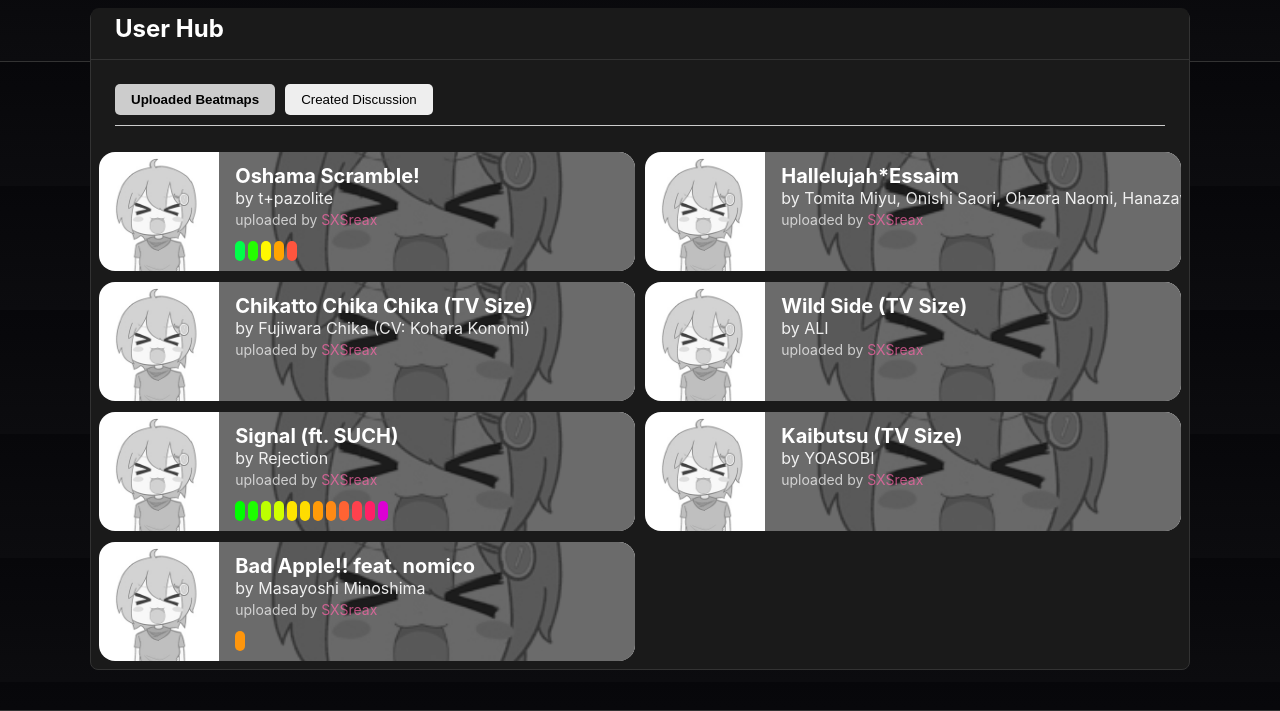
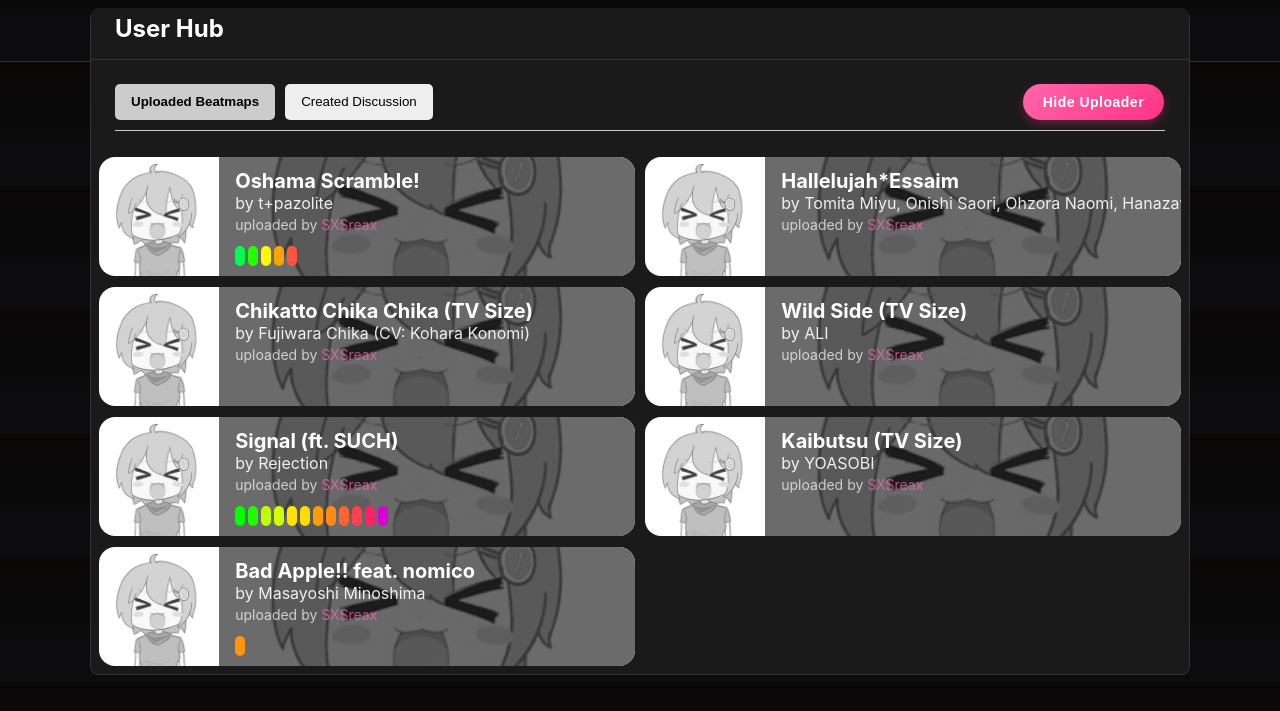
Before and after one commit to SXSreax/Osu-Web, a Flask app: page /user_hub/ in a window 1280 px wide. Shown: the part 62-773 px from the top of the page. Run offline with Flask 3, Linux system fonts and the light colour scheme; a user stored in the database is signed in; some libraries are stand-ins or nearby versions.

Commit message:
Implement user uploader hide function
Add user uploader hide function. User can now hide their uploader name. Create new column in database call uploader_h as a Boolean. create function at user hub and beatmap page.

```diff
--- a/app/extensions.py
+++ b/app/extensions.py
@@ -1,5 +1,7 @@
 from flask_socketio import SocketIO
 from flask_mail import Mail
+from flask_sqlalchemy import SQLAlchemy
 
 socketio = SocketIO(cors_allowed_origins="*")
 mail = Mail()
+db = SQLAlchemy()
--- a/app/models.py
+++ b/app/models.py
@@ -15,6 +15,7 @@ class User(db.Model, UserMixin):
     password = db.Column(db.String(255), nullable=False)
     avatar = db.Column(db.String(255), nullable=True)
     banner = db.Column(db.String(255), nullable=True)
+    uploader_h = db.Column(db.Boolean, nullable=False, default=False)
 
     def __repr__(self):
         return f'<User {self.username}>'
--- a/app/routes/pages/beatmaps.py
+++ b/app/routes/pages/beatmaps.py
@@ -26,7 +26,7 @@ def beatmaps():
 
         user = User.query.get(bms.uploader)
         if user:
-            uploader = user.username
+            uploader = "********" if user.uploader_h else user.username
         else:
             uploader = "anonymous"
 
--- a/app/routes/pages/user_hub.py
+++ b/app/routes/pages/user_hub.py
@@ -1,6 +1,6 @@
 from flask import Blueprint, render_template, flash, redirect, url_for, current_app, request
 from flask_login import current_user, login_required
-from app.models import Beatmap, BeatmapDiff, Discussion, User
+from app.models import Beatmap, BeatmapDiff, Discussion, User, db
 import os
 import random
 
@@ -66,3 +66,11 @@ def user_hub():
         })
 
     return render_template('pages/user_hub.html', beatmaps=beatmap_card, discussions=discussions)
+
+@user_hub_bp.route("/user_hub/hide", methods=["POST"])
+@login_required
+def hide():
+    current_user.uploader_h = not current_user.uploader_h
+    db.session.commit()
+    print("pass")
+    return redirect(url_for("user_hub.user_hub"))
--- a/app/static/css/main.css
+++ b/app/static/css/main.css
@@ -4,7 +4,7 @@ a {
 
 body {
   margin: 0;
-  background: linear-gradient(180deg, #07070a 0%, #0c0c0f 100%);
+  background: linear-gradient(180deg, #0a0807 0%, #0c0c0f 100%);
   color: #e6eef3;
   font-family:
     Inter,
@@ -711,6 +711,10 @@ textarea {
   margin-bottom: 10px;
 }
 
+.tabs .btn {
+  margin-left: 580px;
+}
+
 .tab-button {
   padding: 8px 16px;
   cursor: pointer;
--- a/app/templates/pages/user_hub.html
+++ b/app/templates/pages/user_hub.html
@@ -15,6 +15,9 @@
     <button class="tab-button" onclick="showTab('created_discussion')">
       Created Discussion
     </button>
+    <form action="{{ url_for('user_hub.hide') }}" method="POST">
+      <button type="submit" class="btn">Hide Uploader</button>
+    </form>
   </div>
 
   <div id="beatmaps" class="tab-content" style="display: block">
```
Also changed, not shown: instance/flaskr.sqlite.
